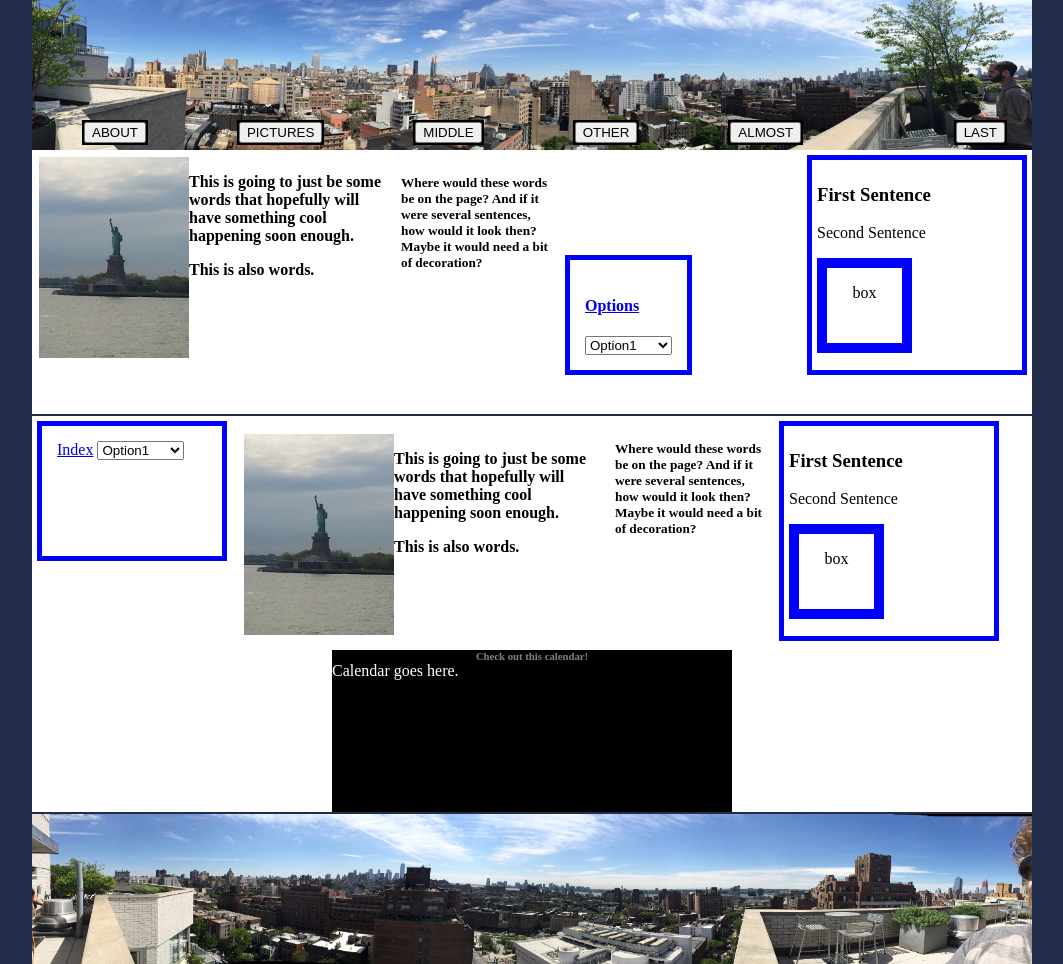
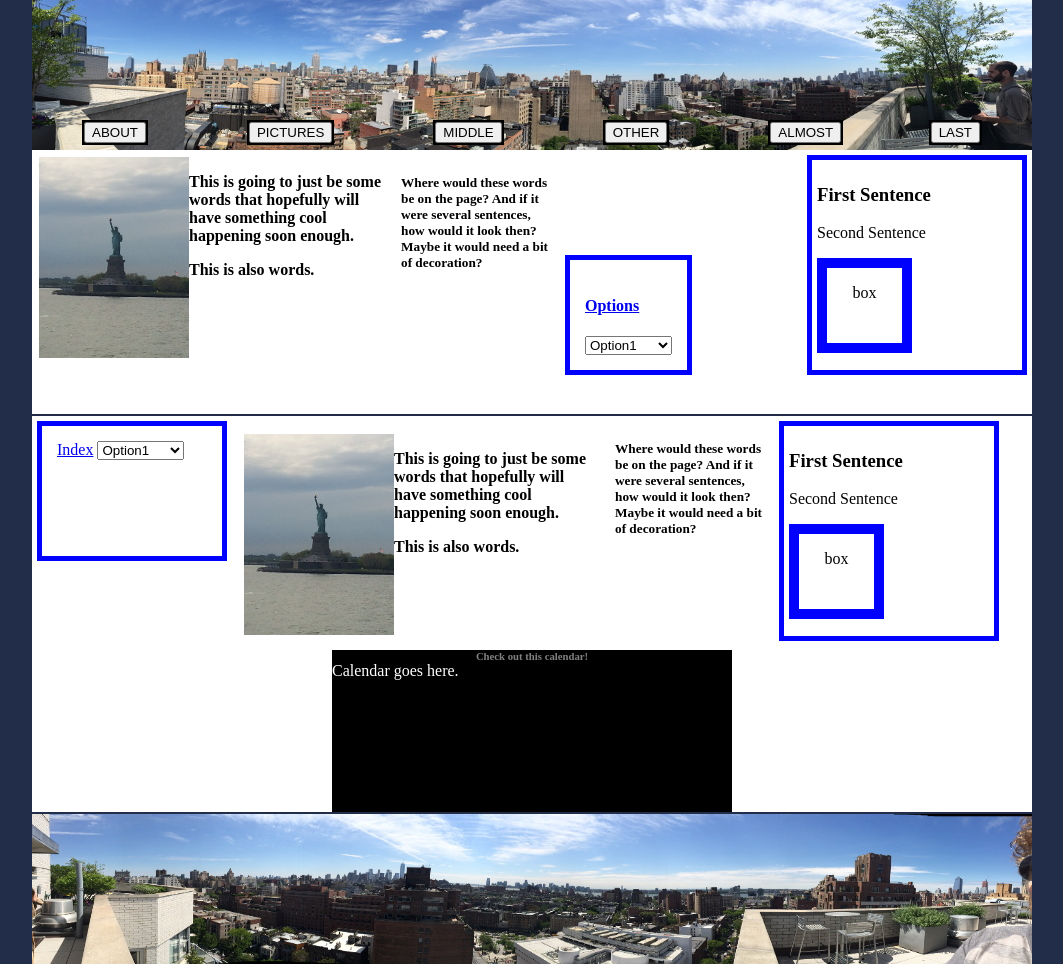
Before and after one commit to sunnyfairly/practice, a plain HTML site: page index.html in a window 1280 px wide. Shown: the whole page, without its empty margins (108-1171 px from the left). Drawn offline with Linux system fonts and the light colour scheme.

Commit message:
fixedlastbuttonagain

```diff
--- a/css.css
+++ b/css.css
@@ -16,7 +16,7 @@ ul {
 }
 .dropbox,
 .dropboxlast {
-	margin: 120 35 0 50;
+	margin: 120 45 0 50;
 	color: white;
 	background-color: black;
 	border: 2px;
@@ -65,7 +65,7 @@ ul {
 	display: block;
 }
 .dropboxlast {
-	margin: 120 25 0 50;
+	margin: 120 50 0 20;
 	float: right;
 }
 .dropbtn {
```
